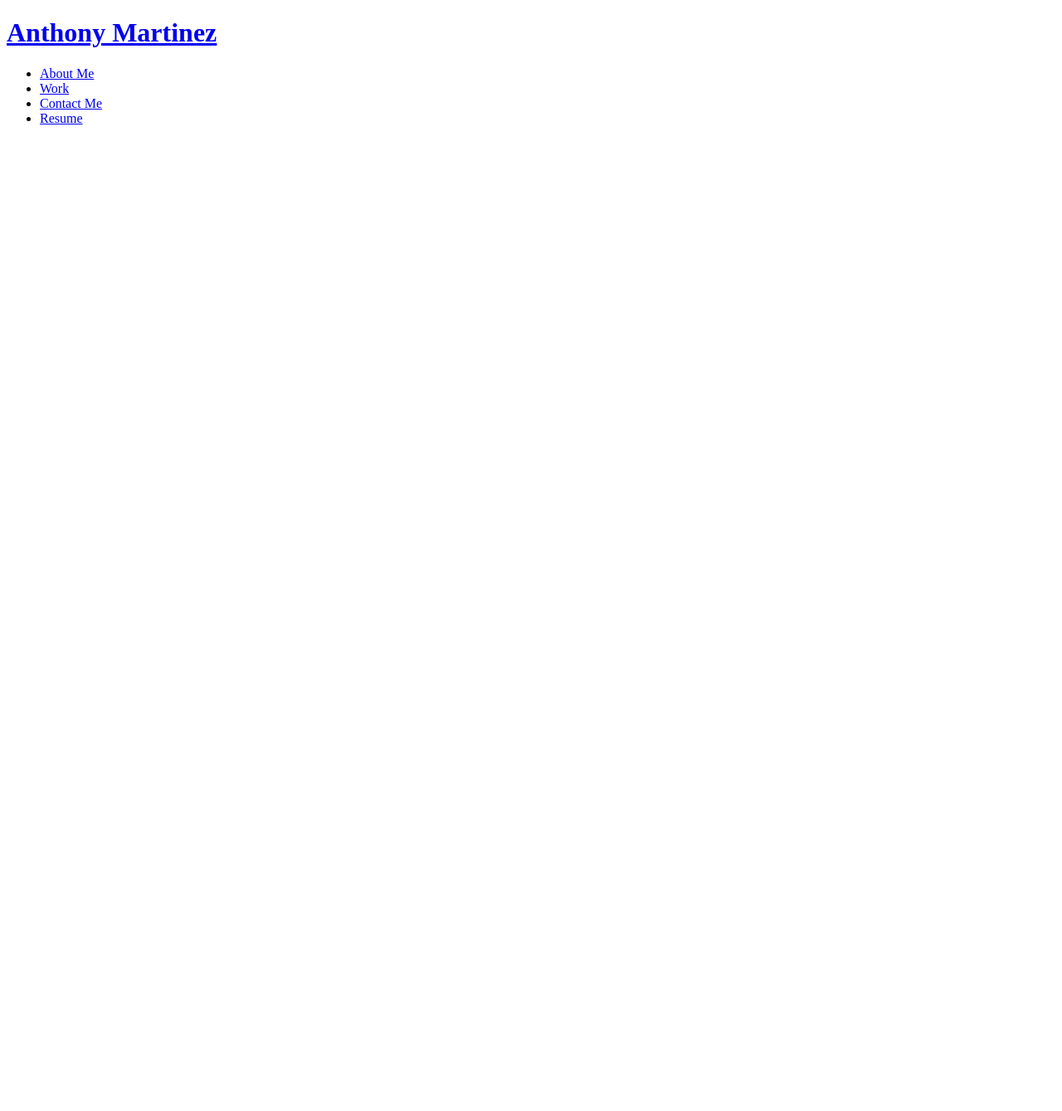
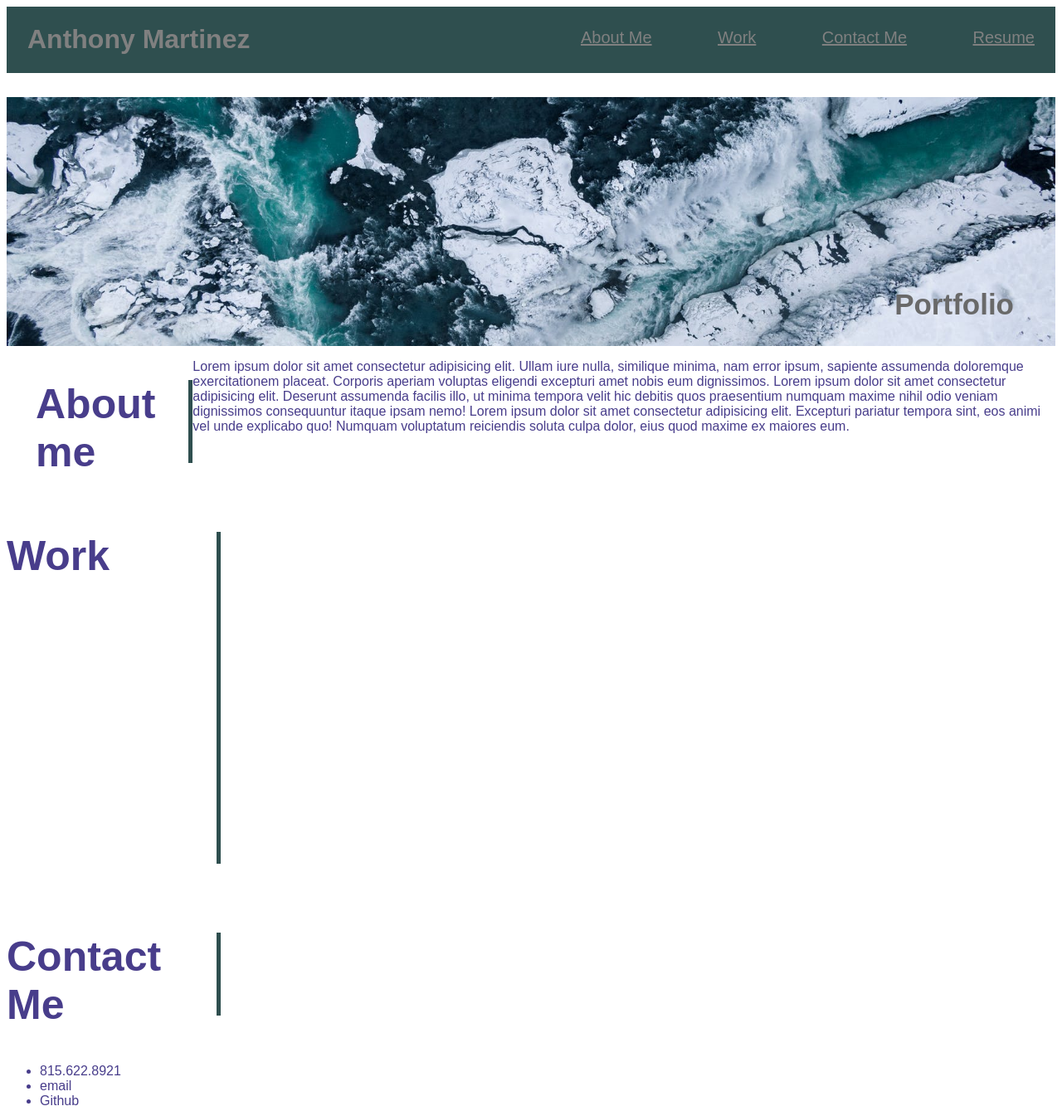
Before and after one commit to Anthonyz28/Portfolio, a plain HTML site: page index.html in a window 1280 px wide. Shown: the whole page at 83% size. Before the commit the page ends 800 px from the top, so only its background shows below. Drawn offline with Linux system fonts and the light colour scheme.

Commit message:
basic header and hero

```diff
--- a/assets/css/style.css
+++ b/assets/css/style.css
@@ -0,0 +1,86 @@
+*
+
+body {
+    color: darkslateblue ;
+    font-family: Arial, Helvetica, sans-serif;
+}
+
+header {
+    background-color: darkslategrey;
+    display: flex;
+    justify-content: space-between;
+    flex-wrap: wrap;
+    position: sticky;
+    position: -webkit-sticky;
+    top: 0;
+
+}
+header a {
+    color: gray;
+    padding-left: 25px;
+}
+
+
+header nav {
+    float: right;
+    margin: 10px 0;
+
+}
+
+header nav ul li {
+    display: inline;
+}
+
+header nav ul li a {
+    margin: 0 25px;
+    font-size: 20px;
+
+}
+
+.hero{
+    background-image: url(../images/hero-img.jpg);
+    background-size: cover;
+    background-position: 70%;
+    height: 300px;
+}
+
+.hero h2 {
+    color: dimgray;
+    margin-right: 50px;
+    text-align: right;
+    font-size: 35px;
+    line-height: 500px;
+}
+.about-me {
+    margin-left: 35px;
+    display: flex;
+}
+.about-me h2 {
+    height: 100px;
+    border-right: 5px solid darkslategrey;
+    font-size: 50px;
+    display: inline-block;
+    width: 15%;
+    float:left;
+}
+
+.about-me h2 p {
+    width: 80%;
+    margin: auto;
+}
+
+.work h2 {
+    height: 400px;
+    border-right: 5px solid darkslategrey;
+    font-size: 50px;
+    display: inline-block;
+    width: 20%;
+}
+
+.contact-me h2 {
+    height: 100px;
+    border-right: 5px solid darkslategrey;
+    font-size: 50px;
+    display: inline-block;
+    width: 20%;
+}
--- a/index.html
+++ b/index.html
@@ -7,10 +7,10 @@
         <title>Martinez</title>
     </head>
     <body>
-        <!--navigation tags-->
+        <!--Start Navigation Tags-->
         <header>
             <h1>
-                <a href="/">Anthony Martinez</a>
+                <a>Anthony Martinez</a>
             </h1>
             <nav>
                 <ul>
@@ -29,5 +29,38 @@
                 </ul>
             </nav>
         </header>
+        <!-- END Navigation Tags-->
+
+        <!--Start Hero-->
+        <section class="hero">
+            <div>
+                <h2>Portfolio</h2>
+            </div>
+        </section>
+
+        <section class="about-me" id="about-me">
+            <div >
+                <h2>About me</h2>
+                <p>Lorem ipsum dolor sit amet consectetur adipisicing elit. Ullam iure nulla, similique minima, nam error ipsum, sapiente assumenda doloremque exercitationem placeat. Corporis aperiam voluptas eligendi excepturi amet nobis eum dignissimos. Lorem ipsum dolor sit amet consectetur adipisicing elit. Deserunt assumenda facilis illo, ut minima tempora velit hic debitis quos praesentium numquam maxime nihil odio veniam dignissimos consequuntur itaque ipsam nemo! Lorem ipsum dolor sit amet consectetur adipisicing elit. Excepturi pariatur tempora sint, eos animi vel unde explicabo quo! Numquam voluptatum reiciendis soluta culpa dolor, eius quod maxime ex maiores eum.
+
+                </p>
+            </div>
+        </section>
+
+        <section class="work" id="work">
+            <h2>Work</h2>
+        </section>
+
+        <section class="contact-me" id="contact-me">
+            <h2>Contact Me</h2>
+                <ul>
+                    <li>815.622.8921</li>
+
+                    <li>email</li>
+                    <li>
+                       <a url:></a> Github</li>
+                </ul>
+
+        </section>
     </body>
 </html>
```
Also changed, not shown: assets/images/hero-img.jpg (added).
